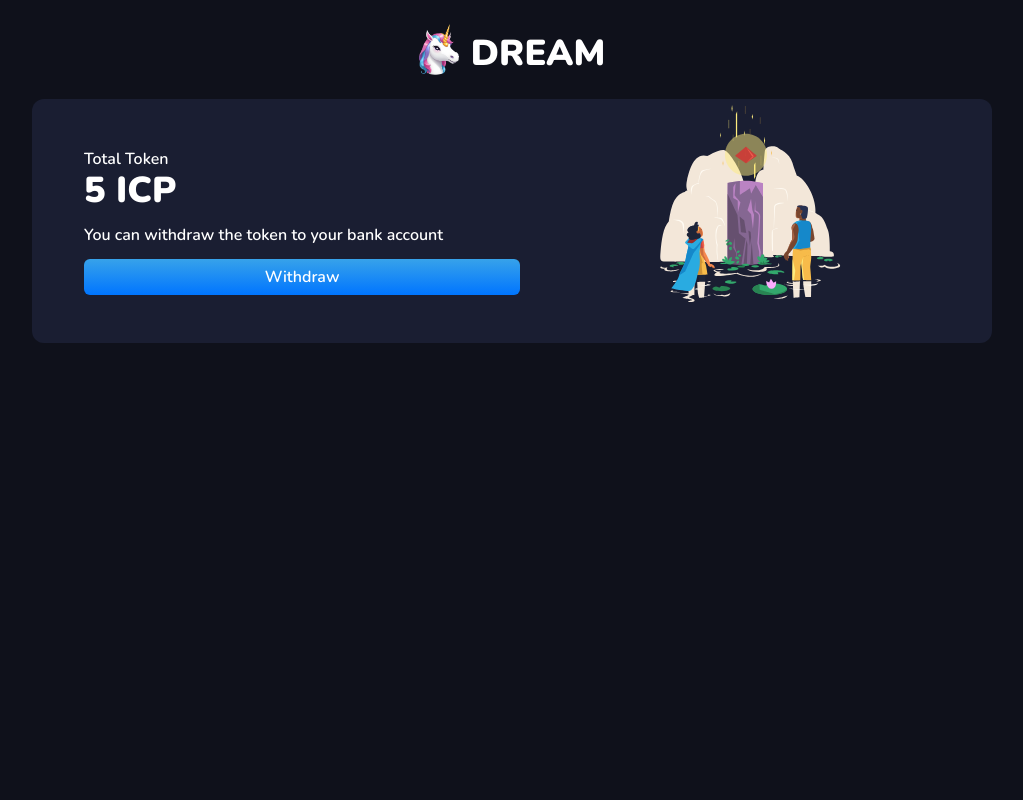
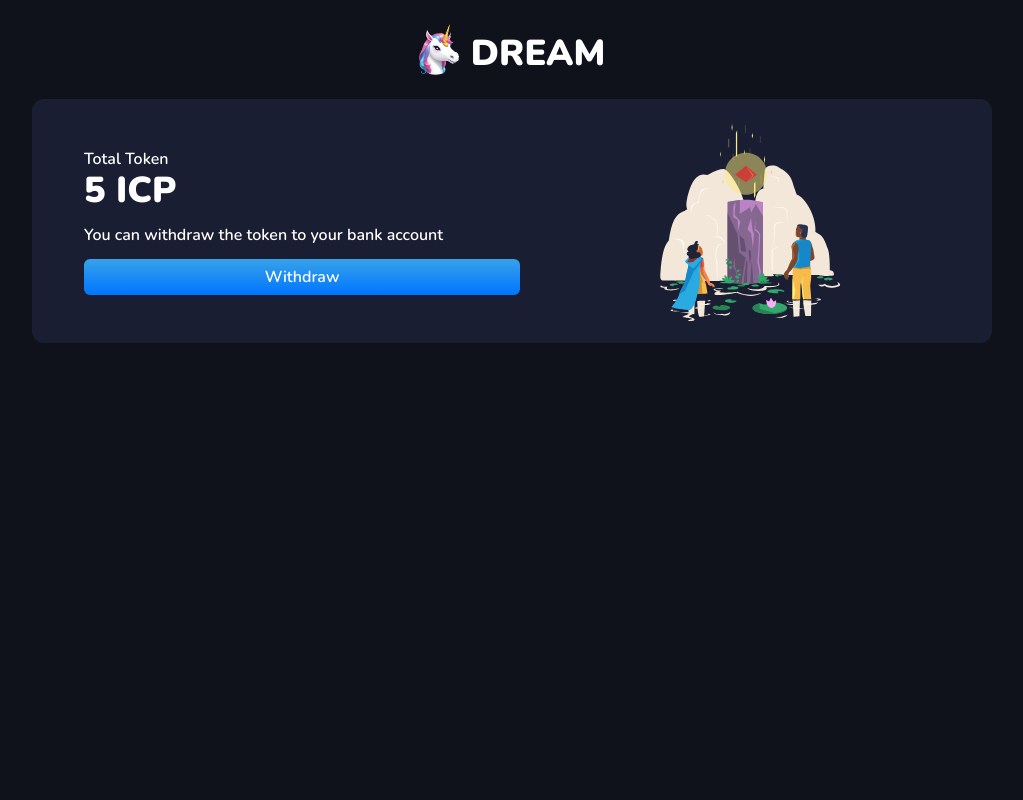
Before and after one commit to TinTinWinata/dream-weaver, a React (Vite) app in the folder src/dream_weaver_frontend/: page /cashflow in a window 1280 px wide. Shown: the top 800 px of the page, without its empty margins (128-1151 px from the left). Built offline with nearby package versions, Linux system fonts and the light colour scheme.

Commit message:
fix: cashflow animation

```diff
--- a/src/dream_weaver_frontend/src/pages/cashflow-page.tsx
+++ b/src/dream_weaver_frontend/src/pages/cashflow-page.tsx
@@ -17,7 +17,7 @@ export default function CashflowPage() {
             <Button>Withdraw</Button>
           </div>
           <div className="relative w-full">
-            <Lottie className="absolute left-[50%] translate-x-[-50%] top-[-10px] w-66" animationData={animation}/>
+            <Lottie className="absolute left-[50%] translate-x-[-50%] translate-y-[-50%] top-[50%] w-66" animationData={animation}/>
           </div>
         </div>
       </Paper>
--- a/src/dream_weaver_frontend/src/pages/crowdfund-detail-page.tsx
+++ b/src/dream_weaver_frontend/src/pages/crowdfund-detail-page.tsx
@@ -50,7 +50,7 @@ export default function CrowdfundDetailPage() {
 </p>
 
       </Paper>
-      <div className="flex flex-col w-full gap-2">
+      <div className="flex flex-col w-full gap-3">
         <Button  type="secondary" className="py-2 bg-gray-50">Share</Button>
         <Button className="py-2">Donate</Button>
       </div>
```
